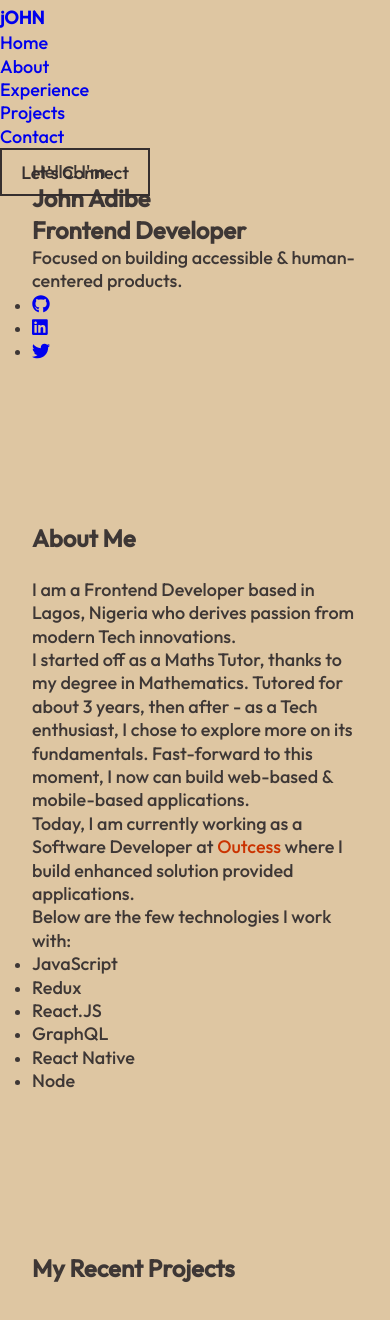
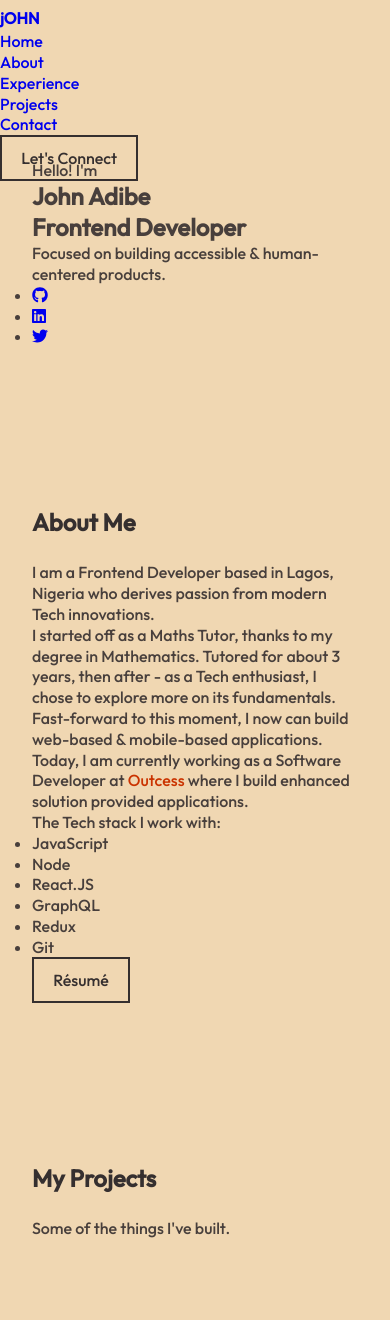
Before and after one commit to abed-obaah/abed-portfolio, a React (Create React App) app: page / in a window 390 px wide. Shown: the top 1320 px of the page. Built offline with nearby package versions, Linux system fonts and the light colour scheme.

Commit message:
Working on My Projects section :zap:

```diff
--- a/src/assets/css/About.css
+++ b/src/assets/css/About.css
@@ -1,3 +1,14 @@
+#about .title::before {
+  content: "about me";
+}
+
+#about button {
+  display: block;
+  width: fit-content;
+  padding: .45rem 2rem;
+  margin-top: 1rem;
+}
+
 #about .about-details {
   display: flex;
   flex-direction: column;
@@ -14,5 +25,5 @@
 }
 
 #about .about-details li {
-  color: #ca3300;
+  color: var(--clr-orange);
 }
--- a/src/assets/css/Home.css
+++ b/src/assets/css/Home.css
@@ -1,6 +1,14 @@
-@import url('https://fonts.googleapis.com/css2?family=Ranchers&display=swap');
+@font-face {
+  font-family: "Ranchers";
+  src: url(../fonts/Ranchers/Ranchers-Regular.ttf) format('truetype');
+}
 
 #home {
+  background-image: linear-gradient(rgba(240, 215, 178, .99),rgba(240, 215, 178, .95)), url(../img/abstract.jpg);
+  background-position: center;
+  background-repeat: no-repeat;
+  /* background-attachment: fixed; */
+  background-size: cover;
   min-height: 100vh;
 }
 
@@ -11,13 +19,13 @@
 }
 
 #home .hi-there {
-  color: var(--orange);
+  color: var(--clr-orange);
   font-size: 1.2rem;
 }
 
 #home .my-name {
   font-family: 'Ranchers', cursive;
-  color: var(--brown);
+  color: var(--clr-brown);
   font-size: 3rem;
   font-weight: bold;
   letter-spacing: 1px;
@@ -25,23 +33,24 @@
 }
 
 #home .my-name + h1 {
+  color: var(--clr-brown);
   font-size: 1.75rem;
 }
 
 #home a {
-  color: var(--light-brown);
+  color: var(--clr-brown);
   transition: 0.25s;
 }
 #home a:hover,
 #home a:focus {
-  color: var(--orange);
+  color: var(--clr-orange);
 }
 
 #home .social-connect {
   list-style: none;
   display: flex;
   margin-top: 1rem;
-  border: 1px solid #352F2F;
+  border: 1px solid var(--clr-brown);
   width: fit-content;
   border-radius: 5px;
 }
--- a/src/assets/css/Navbar.css
+++ b/src/assets/css/Navbar.css
@@ -14,10 +14,11 @@ nav {
   justify-content: space-between;
   padding: 0 3rem;
   transition: .35s;
+  z-index: 99;
 }
 nav #logo {
   font-family: 'Major Mono Display', monospace;
-  color: #352F2F;
+  color: var(--clr-brown);
   font-size: 1.65rem;
   user-select: none;
 }
@@ -28,13 +29,13 @@ nav ul li {
   list-style: none;
 }
 nav li a {
-  color: #352F2F;
+  color: var(--clr-brown);
   padding: 0 1.25rem;
   transition: .35s;
 }
 nav li a:hover,
 nav li a:focus {
-  color: #ca3300;
+  color: var(--clr-orange);
 }
 nav .right-nav {
   display: flex;
@@ -48,7 +49,7 @@ nav .menu-btn {
 nav .btn-line {
   width: 25px;
   height: 3px;
-  background-color: #352F2F;
+  background-color: var(--clr-brown);
   transition: all 0.25s ease-out;
 }
 nav .btn-line:nth-child(2) {
--- /dev/null
+++ b/src/assets/css/Projects.css
@@ -0,0 +1,7 @@
+#projects .title::before {
+  content: "my projects";
+}
+
+#projects .project-title .title {
+  margin-bottom: 0;
+}
--- a/src/assets/css/index.css
+++ b/src/assets/css/index.css
@@ -16,24 +16,25 @@
 }
 
 :root {
-  --brown: #352F2F;
-  --light-brown: rgba(53, 47, 47, .95);
-  --orange: #ca3300;
+  --clr-brown: #352F2F;
+  --clr-text: rgba(53, 47, 47, .9);
+  --clr-light: #f0d7b2;
+  --clr-orange: #ca3300;
 }
 
 ::selection {
-  background-color: rgba(53, 47, 47, .65);
-  color: #DEC6A2;
+  background-color: rgba(53, 47, 47, .75);
+  color: #f8dfb9;
 }
 
 ::-webkit-scrollbar {
   width: 12px;
 }
 ::-webkit-scrollbar-track {
-  background:  #352F2F;
+  background: transparent;
 }
 ::-webkit-scrollbar-thumb {
-  background: #DEC6A2;
+  background: var(--clr-brown);
 }
 
 html, body {
@@ -45,8 +46,8 @@ html {
 }
 
 body {
-  background-color: #DEC6A2;
-  color: var(--light-brown);
+  background-color: var(--clr-light);
+  color: var(--clr-text);
   font-family: 'Outfit', sans-serif;
   line-height: 1.3;
 }
@@ -69,7 +70,7 @@ p, span, a {
 }
 
 p, span {
-  color: var(--light-brown);
+  color: var(--clr-text);
 }
 
 a {
@@ -79,7 +80,7 @@ a {
 
 .a_link {
   position: relative;
-  color: #ca3300;
+  color: var(--clr-orange);
 }
 .a_link::before {
   content: '';
@@ -88,7 +89,7 @@ a {
   left: 0;
   right: 0;
   height: 1px;
-  background-color: #ca3300;
+  background-color: var(--clr-orange);
   transform-origin: right;
   transform: scaleX(0);
   transition: transform 0.5s cubic-bezier(1, 0.18, 0.6, 1.1);
@@ -101,12 +102,11 @@ a {
 
 button {
   background-color: transparent;
-  color: #352F2F;
+  color: var(--clr-brown);
   z-index: 1;
-  font-size: 1.125rem;
   position: relative;
   padding: 0.65rem 1.2rem;
-  border: 2px solid #352F2F;
+  border: 2px solid var(--clr-brown);
   outline: none;
 }
 button::before {
@@ -117,7 +117,7 @@ button::before {
   bottom: -1px;
   left: -1px;
   right: -1px;
-  background-color: #352F2F;
+  background-color: var(--clr-brown);
   transform-origin: center right;
   transform: scaleX(0);
   transition: transform 0.25s cubic-bezier(1, 0.18, 0.6, 1.1);
@@ -125,7 +125,7 @@ button::before {
 button:hover,
 button:focus {
   cursor: pointer;
-  color: #DEC6A2;
+  color: var(--clr-light);
 }
 button:hover::before,
 button:focus::before {
@@ -147,8 +147,20 @@ section .section-content {
   padding: 5rem 0;
 }
 
-section h2 {
+section .title {
+  position: relative;
+  color: var(--clr-brown);
   margin-bottom: 1.5rem;
+}
+
+section .title::before {
+  position: absolute;
+  font-size: 2.5rem;
+  left: 0;
+  top: -1.5rem;
+  background: -webkit-linear-gradient(rgba(53, 47, 47, .15) 10%, rgba(240, 215, 178, 0));
+  -webkit-background-clip: text;
+  -webkit-text-fill-color: transparent;
 }
 
 
@@ -157,6 +169,9 @@ section h2 {
   section {
     padding: 0 2rem;
   }
+  p, span, a {
+    font-size: 1rem;
+  }
 }
 
 
@@ -164,3 +179,4 @@ section h2 {
 @import url(./Navbar.css);
 @import url(./Home.css);
 @import url(./About.css);
+@import url(./Projects.css);
--- a/src/components/About.jsx
+++ b/src/components/About.jsx
@@ -4,20 +4,21 @@ const About = () => {
   return (
     <section id="about">
       <div className="section-content">
-        <h2>About Me</h2>
+        <h2 className="title">About Me</h2>
         <div className="about-details">
           <p>I am a Frontend Developer based in Lagos, Nigeria who derives passion from modern Tech innovations.</p>
           <p>I started off as a Maths Tutor, thanks to my degree in Mathematics. Tutored for about 3 years, then after - as a Tech enthusiast, I chose to explore more on its fundamentals. Fast-forward to this moment, I now can build web-based & mobile-based applications.</p>
-          <p>Today, I am currently working as a Software Developer at <a href="https://www.outcess.com/" className="a_link" target="_blank">Outcess</a> where I build enhanced solution provided applications.</p>
-          <p>Below are the few technologies I work with:</p>
+          <p>Today, I am currently working as a Software Developer at <a href="https://www.outcess.com/" className="a_link" target="_blank" rel="noopener noreferrer">Outcess</a> where I build enhanced solution provided applications.</p>
+          <p>The Tech stack I work with:</p>
           <ul>
             <li><span>JavaScript</span></li>
-            <li><span>Redux</span></li>
+            <li><span>Node</span></li>
             <li><span>React.JS</span></li>
             <li><span>GraphQL</span></li>
-            <li><span>React Native</span></li>
-            <li><span>Node</span></li>
+            <li><span>Redux</span></li>
+            <li><span>Git</span></li>
           </ul>
+          <button>R&eacute;sum&eacute;</button>
         </div>
       </div>
     </section>
--- a/src/components/Home.js
+++ b/src/components/Home.js
@@ -13,17 +13,17 @@ const Home = () => {
           <p>Focused on building accessible & human-centered products.</p>
           <ul className="social-connect">
             <li>
-              <a href="https://github.com/johnphealipto" target="_blank">
+              <a href="https://github.com/johnphealipto" target="_blank" rel="noopener noreferrer">
                 <FontAwesomeIcon icon={faGithub} />
               </a>
             </li>
             <li>
-              <a href="https://www.linkedin.com/in/johnadibe/" target="_blank">
+              <a href="https://www.linkedin.com/in/johnadibe/" target="_blank" rel="noopener noreferrer">
                 <FontAwesomeIcon icon={faLinkedin} />
               </a>
             </li>
             <li>
-              <a href="https://twitter.com/johnphealipto" target="_blank">
+              <a href="https://twitter.com/johnphealipto" target="_blank" rel="noopener noreferrer">
                 <FontAwesomeIcon icon={faTwitter} />
               </a>
             </li>
--- a/src/components/Projects.jsx
+++ b/src/components/Projects.jsx
@@ -1,10 +1,14 @@
 import React from 'react';
+import { ProjectData } from '../data/ProjectData';
 
 const Projects = () => {
   return (
     <section id="projects">
       <div className="section-content">
-        <h2>My Recent Projects</h2>
+        <div className="project-title">
+          <h2 className="title">My Projects</h2>
+          <p>Some of the things I've built.</p>
+        </div>
       </div>
     </section>
   )
--- /dev/null
+++ b/src/data/ProjectData.js
@@ -0,0 +1,9 @@
+export const ProjectData = [
+  {
+    img: "",
+    title: "",
+    details: "",
+    live: "",
+    code: ""
+  }
+]
```
Also changed, not shown: src/assets/fonts/Ranchers/OFL.txt (added), src/assets/fonts/Ranchers/Ranchers-Regular.ttf (added), src/assets/img/abstract.jpg (added).
